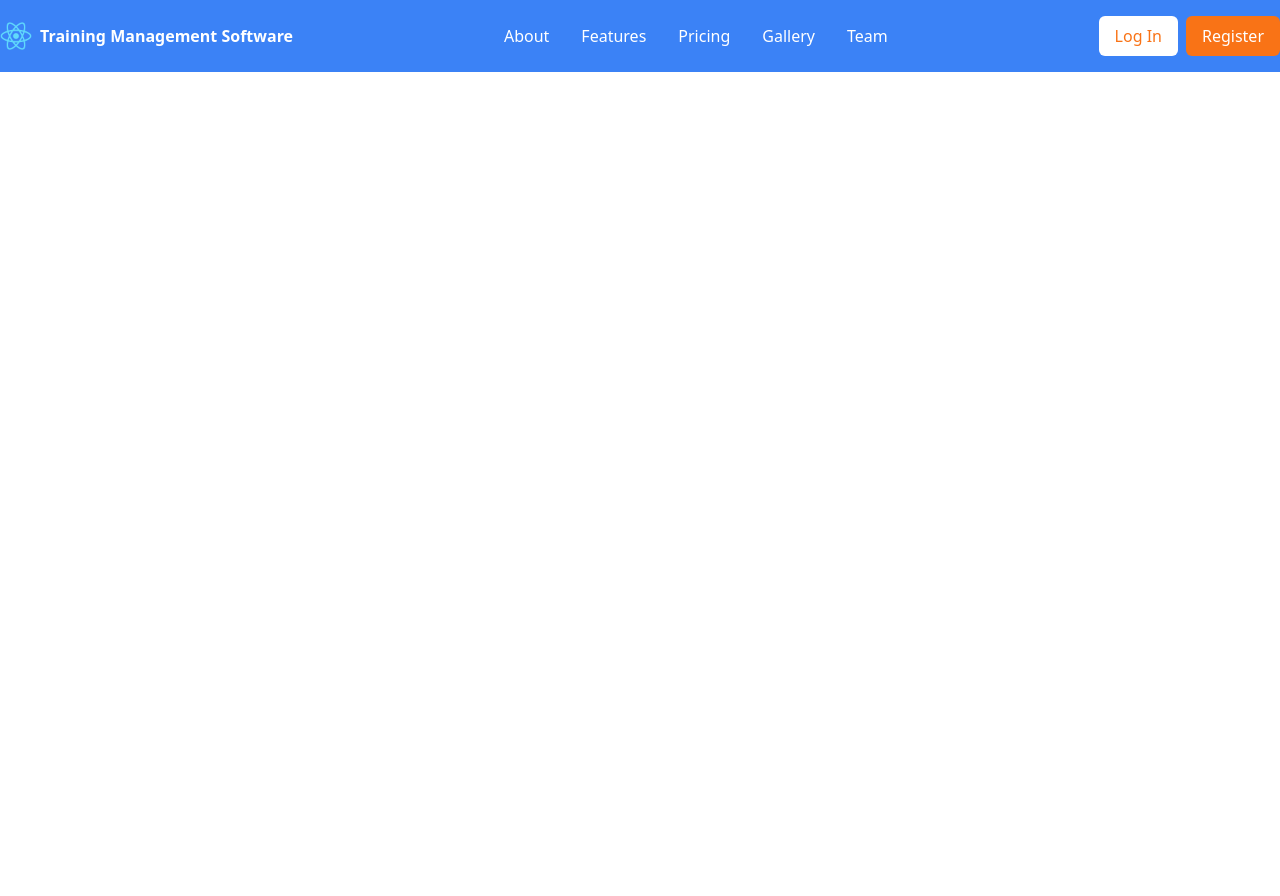
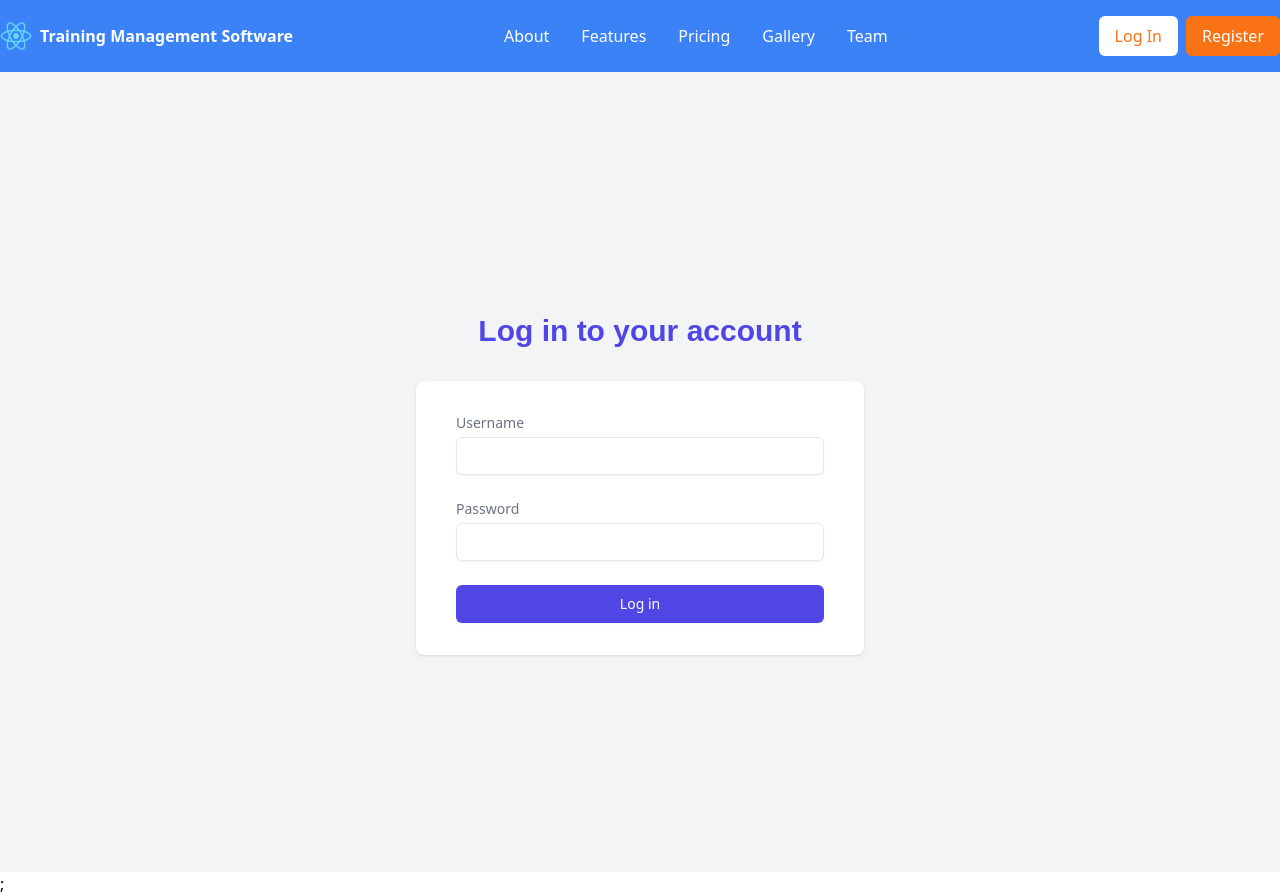
Before and after one commit to CodeCommunityHub/tms-client, a React (Create React App) app: page / in a window 1280 px wide. Before the commit the page ends 800 px from the top, so only its background shows below. Built offline with nearby package versions, Linux system fonts and the light colour scheme.

Commit message:
add login screen

```diff
--- a/src/App.css
+++ b/src/App.css
@@ -0,0 +1,40 @@
+/* Colors */
+.bg-primary {
+  background-color: #4f46e5; /* Primary color */
+}
+
+.bg-secondary {
+  background-color: #f3f4f6; /* Secondary color */
+}
+
+.text-primary {
+  color: #4f46e5; /* Primary color */
+}
+
+.text-secondary {
+  color: #6b7280; /* Secondary color */
+}
+
+/* Spacing */
+.spacing-small {
+  margin: 0.5rem;
+}
+
+.spacing-medium {
+  margin: 1rem;
+}
+
+.spacing-large {
+  margin: 1.5rem;
+}
+
+/* Typography */
+.font-heading {
+  font-family: "Poppins", sans-serif; /* Replace with your preferred font */
+  font-weight: 700;
+}
+
+.font-body {
+  font-family: "Roboto", sans-serif; /* Replace with your preferred font */
+  font-weight: 400;
+}
--- a/src/App.tsx
+++ b/src/App.tsx
@@ -1,12 +1,14 @@
 import React from "react";
 import Header from "./layout/Header";
+import Login from "./layout/Login";
 
 const App: React.FC = () => {
   return (
-    <Header />
+    <div>
+      <Header />
+      <Login />;
+    </div>
   );
-
 };
 
-
 export default App;
--- /dev/null
+++ b/src/layout/Login.tsx
@@ -0,0 +1,83 @@
+import React, { useState } from "react";
+import "../App.css"; // Import the Tailwind template
+
+const Login = () => {
+  const [username, setUsername] = useState("");
+  const [password, setPassword] = useState("");
+
+  const handleSubmit = (e: React.FormEvent<HTMLFormElement>) => {
+    e.preventDefault();
+    console.log("Username:", username);
+    console.log("Password:", password);
+    // Here you can add your login logic
+  };
+
+  return (
+    <div className="min-h-screen bg-secondary flex flex-col justify-center py-12 sm:px-6 lg:px-8">
+      <div className="sm:mx-auto sm:w-full sm:max-w-md">
+        <h2 className="mt-6 text-center text-3xl font-heading text-primary">
+          Log in to your account
+        </h2>
+      </div>
+
+      <div className="mt-8 sm:mx-auto sm:w-full sm:max-w-md">
+        <div className="bg-white py-8 px-4 shadow sm:rounded-lg sm:px-10">
+          <form className="space-y-6" onSubmit={handleSubmit}>
+            <div>
+              <label
+                htmlFor="username"
+                className="block text-sm font-medium text-secondary"
+              >
+                Username
+              </label>
+              <div className="mt-1">
+                <input
+                  id="username"
+                  name="username"
+                  type="text"
+                  autoComplete="username"
+                  required
+                  value={username}
+                  onChange={(e) => setUsername(e.target.value)}
+                  className="appearance-none block w-full px-3 py-2 border rounded-md shadow-sm placeholder-gray-400 focus:outline-none focus:ring-primary focus:border-primary sm:text-sm"
+                />
+              </div>
+            </div>
+
+            <div>
+              <label
+                htmlFor="password"
+                className="block text-sm font-medium text-secondary"
+              >
+                Password
+              </label>
+              <div className="mt-1">
+                <input
+                  id="password"
+                  name="password"
+                  type="password"
+                  autoComplete="current-password"
+                  required
+                  value={password}
+                  onChange={(e) => setPassword(e.target.value)}
+                  className="appearance-none block w-full px-3 py-2 border rounded-md shadow-sm placeholder-gray-400 focus:outline-none focus:ring-primary focus:border-primary sm:text-sm"
+                />
+              </div>
+            </div>
+
+            <div>
+              <button
+                type="submit"
+                className="w-full flex justify-center py-2 px-4 border border-transparent rounded-md shadow-sm text-sm font-medium text-white bg-primary hover:bg-indigo-700 focus:outline-none focus:ring-2 focus:ring-offset-2 focus:ring-primary"
+              >
+                Log in
+              </button>
+            </div>
+          </form>
+        </div>
+      </div>
+    </div>
+  );
+};
+
+export default Login;
```
